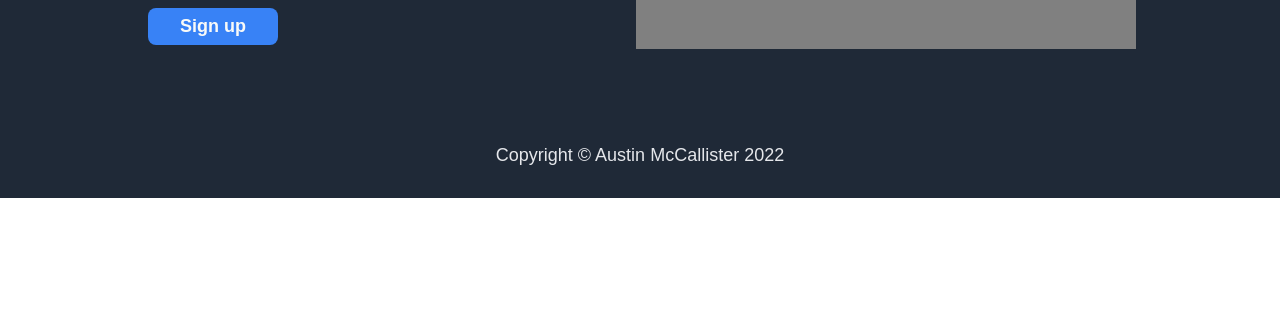
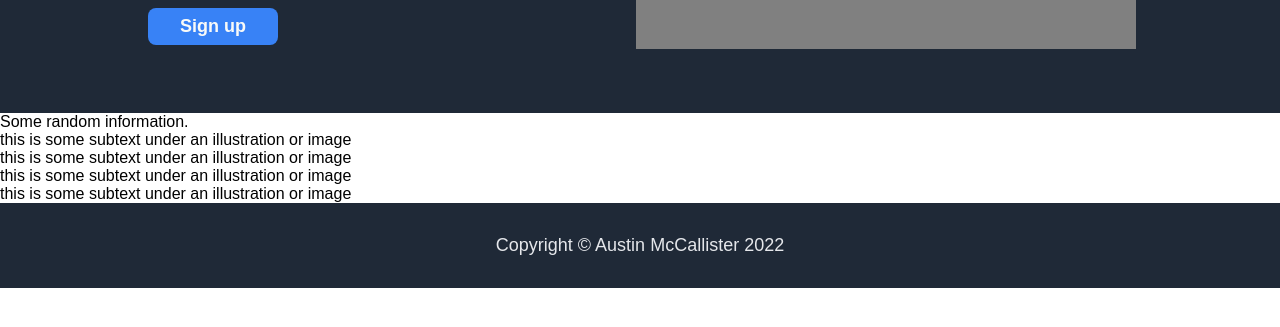
Before and after one commit to AustinMcCallister/odin-landing-page, a plain HTML site: page index.html in a window 1280 px wide. Shown: the part 267-594 px from the top of the page. Drawn offline with Linux system fonts and the light colour scheme.

Commit message:
Add info section placeholders

```diff
--- a/index.html
+++ b/index.html
@@ -46,8 +46,48 @@
       </div>
     </div>
   </div>
-  <div class="info-container">
-
+  <div class="section-two">
+    <div class="section-two-container">
+      <div class="info-container">
+        <div class="info-text">
+          Some random information.
+        </div>
+        <div class="info-image-container">
+          <div class="info-image">
+            <div class="info-image-placeholder"></div>
+            <div class="image-subtext">
+              this is some subtext
+              under an illustration
+              or image
+            </div>
+          </div>
+          <div class="info-image">
+            <div class="info-image-placeholder"></div>
+            <div class="image-subtext">
+              this is some subtext
+              under an illustration
+              or image
+            </div>
+          </div>
+          <div class="info-image">
+            <div class="info-image-placeholder"></div>
+            <div class="image-subtext">
+              this is some subtext
+              under an illustration
+              or image
+            </div>
+          </div>
+          <div class="info-image">
+            <div class="info-image-placeholder"></div>
+            <div class="image-subtext">
+              this is some subtext
+              under an illustration
+              or image
+            </div>
+          </div>
+        </div>
+      </div>
+    </div>
   </div>
   <div class="quote-container">
 
```
